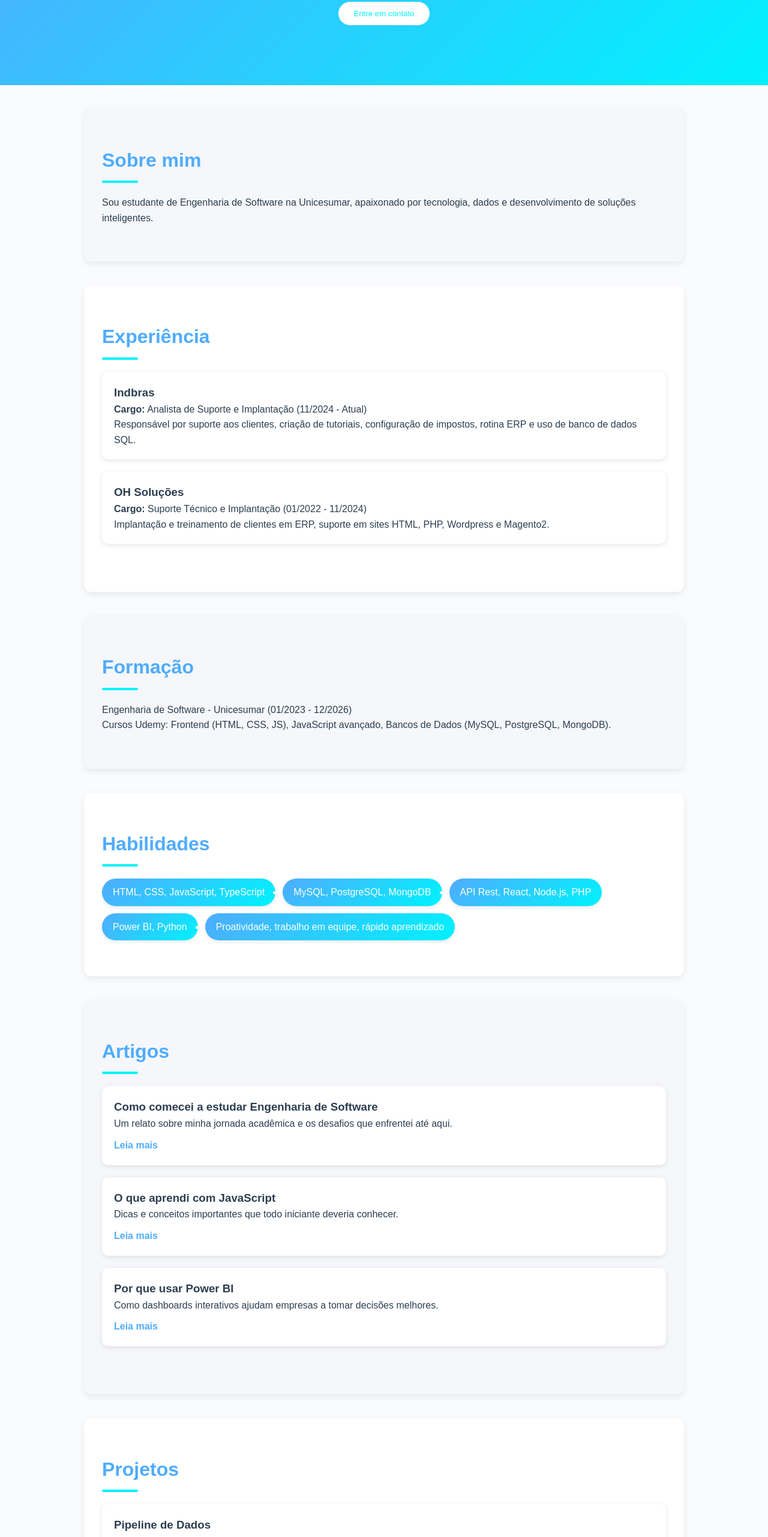
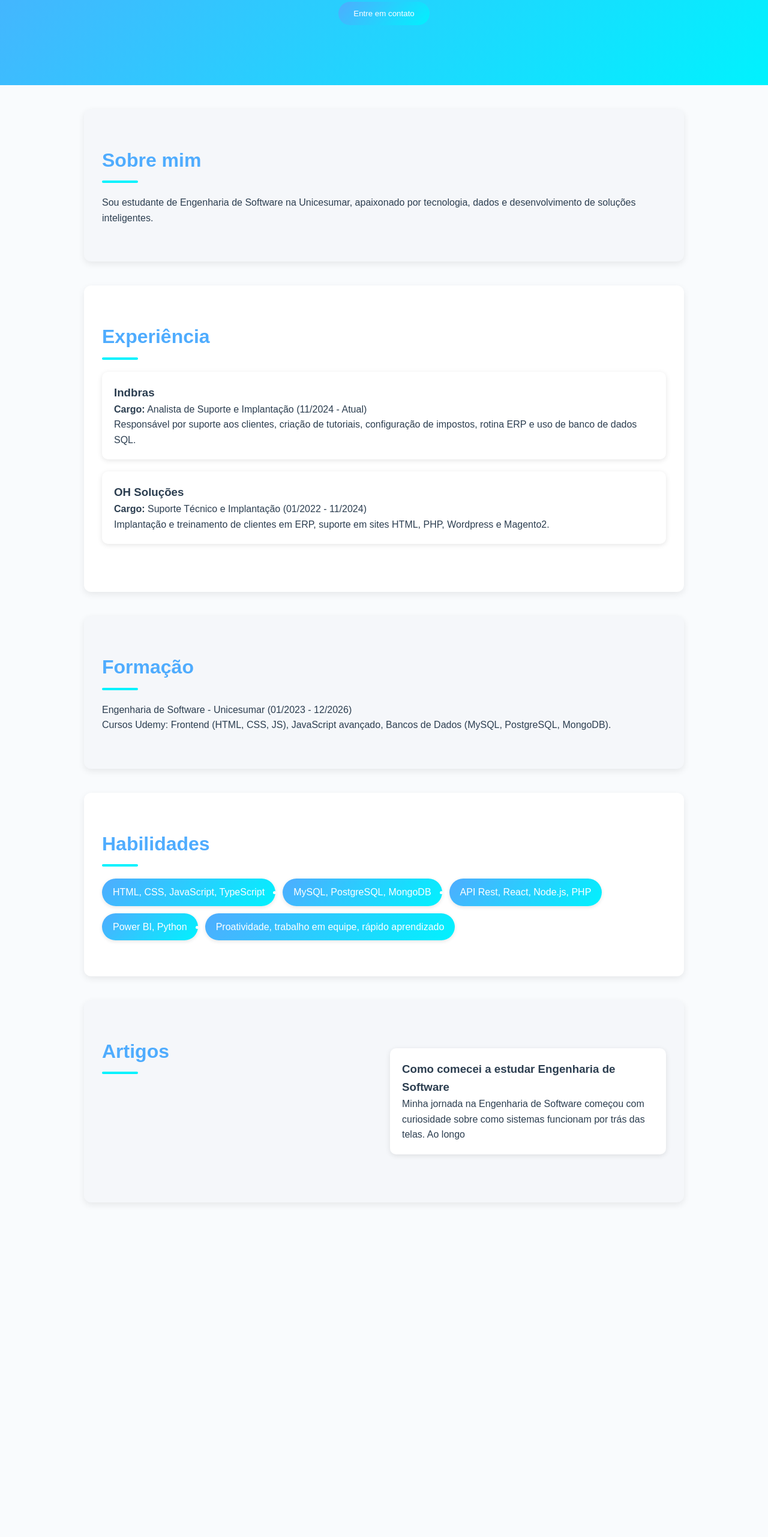
Before and after one commit to MatheusCampioto/sitedev, a plain HTML site: page index.html in a window 1280 px wide. Shown: the part 237-2800 px from the top of the page at 60% size. After the commit the page ends 2282 px from the top, so only its background shows below. Drawn offline with Linux system fonts and the light colour scheme.

Commit message:
Criação da aba Artigos HTML E CSS e outras edições

```diff
--- a/index.html
+++ b/index.html
@@ -7,20 +7,20 @@
 </head>
 <body>
 
-  <!-- Modelo Hero -->
+  <!-- Hero -->
   <header class="hero">
     <h1>Matheus Felipe Campioto Catenacci</h1>
     <p>Analista de Suporte e Desenvolvedor</p>
     <button>Entre em contato</button>
   </header>
 
-  <!-- Seção Sobre -->
+  <!-- Sobre -->
   <section id="sobre">
     <h2>Sobre mim</h2>
     <p>Sou estudante de Engenharia de Software na Unicesumar, apaixonado por tecnologia, dados e desenvolvimento de soluções inteligentes.</p>
   </section>
 
-  <!-- Seção Experiência -->
+  <!-- Experiência -->
   <section id="experiencia">
     <h2>Experiência</h2>
     <div class="card">
@@ -35,14 +35,14 @@
     </div>
   </section>
 
-  <!-- Seção Formação -->
+  <!-- Formação -->
   <section id="formacao">
     <h2>Formação</h2>
     <p>Engenharia de Software - Unicesumar (01/2023 - 12/2026)</p>
     <p>Cursos Udemy: Frontend (HTML, CSS, JS), JavaScript avançado, Bancos de Dados (MySQL, PostgreSQL, MongoDB).</p>
   </section>
 
-  <!-- Seção Habilidades -->
+  <!-- Habilidades -->
   <section id="habilidades">
     <h2>Habilidades</h2>
     <ul>
@@ -54,62 +54,11 @@
     </ul>
   </section>
 
-  <!-- Seção Artigos -->
-<section id="artigos">
-  <h2>Artigos</h2>
-  <div class="card">
-    <h3>Como comecei a estudar Engenharia de Software</h3>
-    <p>Um relato sobre minha jornada acadêmica e os desafios que enfrentei até aqui.</p>
-    <a href="#">Leia mais</a>
-  </div>
-  <div class="card">
-    <h3>O que aprendi com JavaScript</h3>
-    <p>Dicas e conceitos importantes que todo iniciante deveria conhecer.</p>
-    <a href="#">Leia mais</a>
-  </div>
-  <div class="card">
-    <h3>Por que usar Power BI</h3>
-    <p>Como dashboards interativos ajudam empresas a tomar decisões melhores.</p>
-    <a href="#">Leia mais</a>
-  </div>
-</section>
-
-  <!-- Seção Projetos -->
-  <section id="projetos">
-    <h2>Projetos</h2>
+  <!-- Artigos -->
+  <section id="artigos">
+    <h2>Artigos</h2>
     <div class="card">
-      <h3>Pipeline de Dados</h3>
-      <p>Automatização de ETL com Python e SQL.</p>
-    </div>
-    <div class="card">
-      <h3>Dashboard Interativo</h3>
-      <p>Visualizações dinâmicas com Power BI para tomada de decisão.</p>
-    </div>
-  </section>
-
- <!-- Seção Contato -->
-<section id="contato">
-  <h2>Contato</h2>
-  <p>
-    <a href="https://wa.me/5544999620498" target="_blank" class="contato-btn">
-      💬 Fale comigo no WhatsApp
-    </a>
-  </p>
-  <p>
-    <a href="mailto:matheus.campioto04@outlook.com" target="_blank" class="contato-btn">
-      ✉️ Enviar e-mail
-    </a>
-  </p>
-  <p>
-    <a href="https://www.linkedin.com/in/matheus-campioto-9b1aaa225/" target="_blank" class="contato-btn">LinkedIn</a> |
-    <a href="https://github.com/MatheusCampioto" target="_blank" class="contato-btn">GitHub</a>
-  </p>
-</section>
-
-  <!-- Rodapé -->
-  <footer>
-    <p>© 2026 Matheus Felipe Campioto Catenacci - Todos os direitos reservados</p>
-  </footer>
-
-</body>
-</html>
+      <h3>Como comecei a estudar Engenharia de Software</h3>
+      <p>
+        Minha jornada na Engenharia de Software começou com curiosidade sobre como sistemas funcionam por trás das telas.
+        Ao longo
--- a/style.css
+++ b/style.css
@@ -22,12 +22,18 @@ body {
 .hero h1 { font-size: 3rem; }
 .hero p { font-size: 1.3rem; margin-top: 10px; }
 .hero button {
-  background: #fff; color: #00f2fe;
-  padding: 12px 25px; border-radius: 30px;
-  border: none; margin-top: 20px; cursor: pointer;
-  transition: 0.3s;
+  background: linear-gradient(135deg, #4facfe, #00f2fe);
+  color: #fff;
+  padding: 12px 25px;
+  border-radius: 30px;
+  border: none;
+  margin-top: 20px;
+  cursor: pointer;
+  transition: transform 0.3s ease;
 }
-.hero button:hover { background: #00f2fe; color: #fff; }
+.hero button:hover {
+  transform: scale(1.05);
+}
 
 /* Seções */
 section {
@@ -76,16 +82,27 @@ section h2::after {
   box-shadow: 0 6px 14px rgba(0,0,0,0.15);
 }
 
+/* Grid para artigos e projetos */
+#artigos, #projetos {
+  display: grid;
+  grid-template-columns: repeat(auto-fit, minmax(280px, 1fr));
+  gap: 20px;
+}
+
+/* Links "Leia mais" como botões */
 #artigos a {
   display: inline-block;
   margin-top: 10px;
-  color: #4facfe;
+  background: linear-gradient(135deg, #4facfe, #00f2fe);
+  color: #fff;
+  padding: 8px 14px;
+  border-radius: 20px;
   font-weight: bold;
   text-decoration: none;
+  transition: transform 0.3s ease;
 }
-
 #artigos a:hover {
-  color: #00f2fe;
+  transform: scale(1.05);
 }
 
 /* Habilidades (badges) */
```
